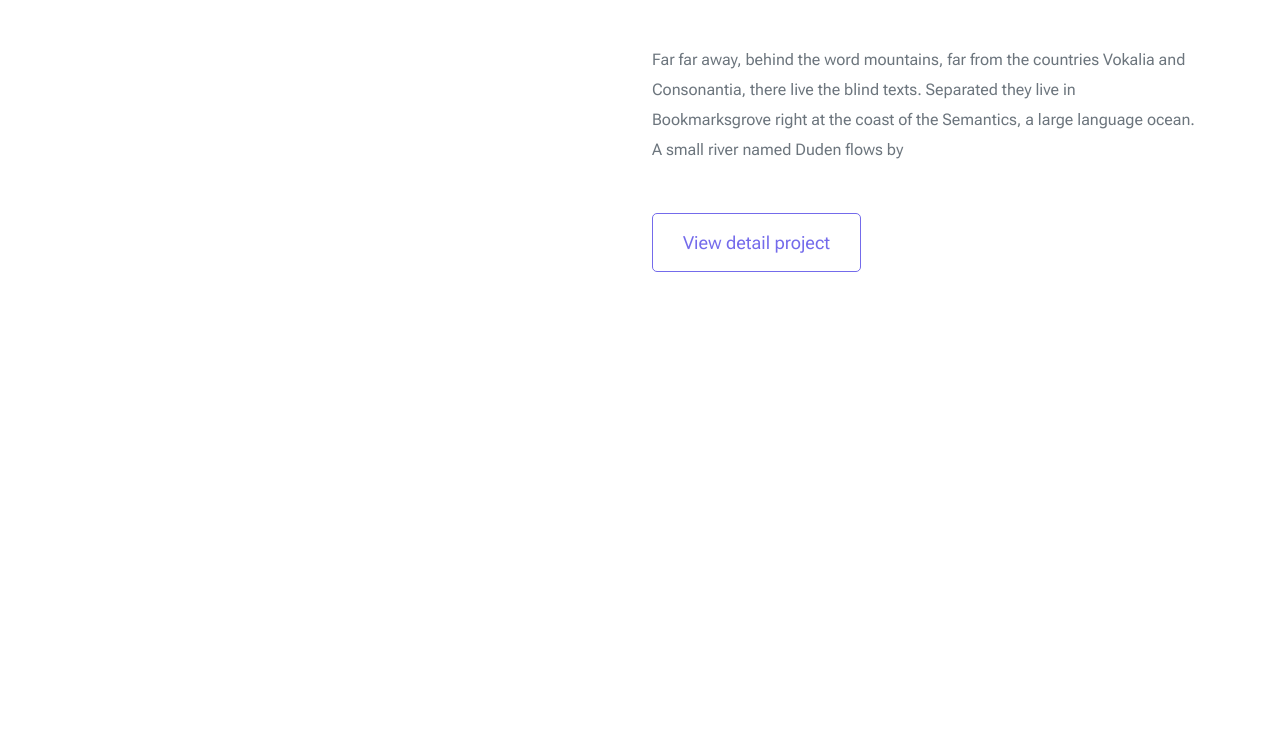
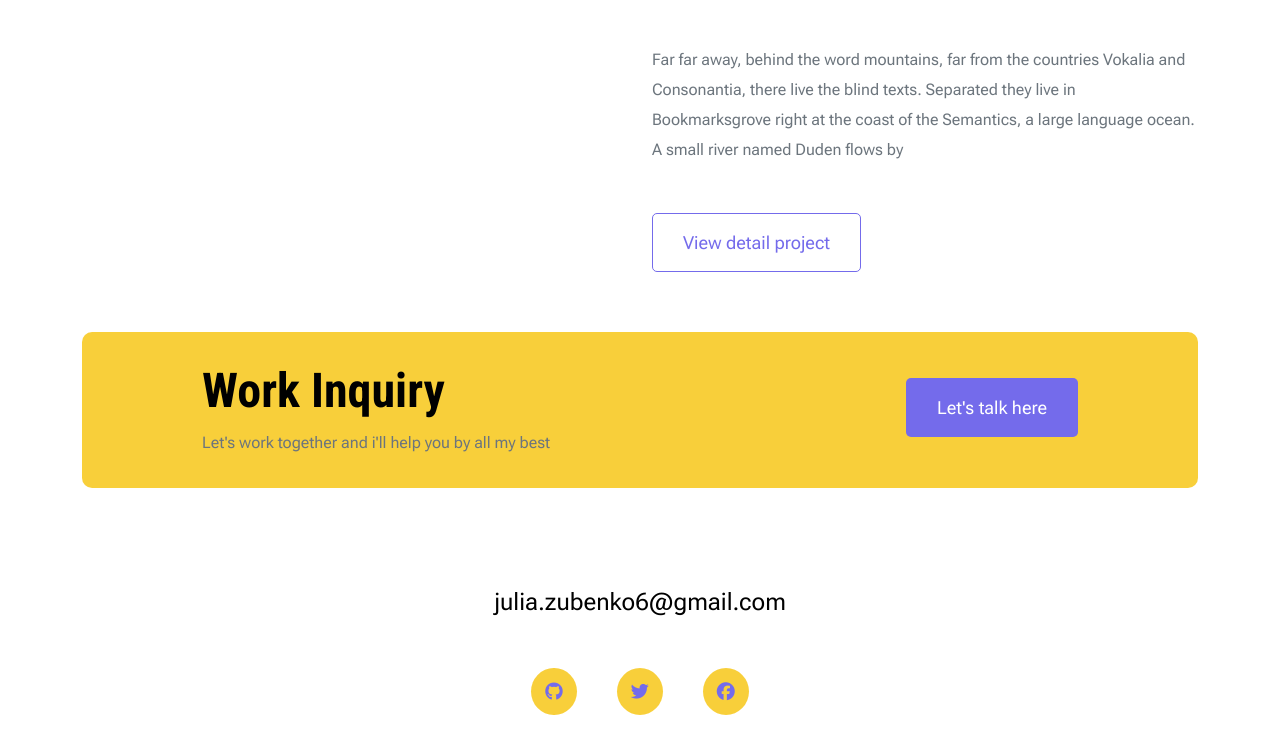
Before and after one commit to yuliiazubenko/portfolio-project, a plain HTML site: page index.html in a window 1280 px wide. Shown: the part 1682-2436 px from the top of the page. Before the commit the page ends 1954 px from the top, so only its background shows below. Drawn offline with nearby package versions, Linux system fonts and the light colour scheme.

Commit message:
Added footer

```diff
--- a/index.html
+++ b/index.html
@@ -136,6 +136,40 @@
           </div>
         </div>
       </div>
+      <footer>
+        <div
+          class="contact-box d-flex justify-content-between mb-5 d-none d-md-flex"
+        >
+          <div>
+            <h3>Work Inquiry</h3>
+            <p class="text-muted">
+              Let's work together and i'll help you by all my best
+            </p>
+          </div>
+          <div>
+            <a href="" class="btn btn-branding mt-3">Let's talk here</a>
+          </div>
+        </div>
+        <div class="d-flex justify-content-center mb-5">
+          <a href="mailto:julia.zubenko6@gmail.com" class="email-link mt-5">
+            julia.zubenko6@gmail.com
+          </a>
+        </div>
+        <div class="social-links d-flex justify-content-center">
+          <a href="https://github.com/yuliiazubenko" target="_blank">
+            <i class="fa-brands fa-github"></i>
+          </a>
+          <a href="https://twitter.com/yu06z" target="_blank">
+            <i class="fa-brands fa-twitter"></i>
+          </a>
+          <a
+            href="https://www.facebook.com/profile.php?id=100015289208666"
+            target="_blank"
+          >
+            <i class="fa-brands fa-facebook"></i>
+          </a>
+        </div>
+      </footer>
     </div>
   </body>
 </html>
--- a/styles/portfolio.css
+++ b/styles/portfolio.css
@@ -1,6 +1,6 @@
 :root {
   --branding-color: #746beb;
-  --secondary-color: #ffc700;
+  --secondary-color: #f7c308cb;
   --heading-font-family: "Roboto Condensed", sans-serif;
   --default-font-family: "Roboto Flex", sans-serif;
 }
@@ -27,6 +27,10 @@ h1 {
 
 h2 {
   font-size: 64px;
+}
+
+h3 {
+  font-size: 48px;
 }
 
 p {
@@ -135,6 +139,46 @@ nav li.active a {
   color: var(--branding-color);
 }
 
+footer {
+  margin: 60px 0;
+}
+
+footer .email-link {
+  text-decoration: none;
+  color: black;
+  font-size: 24px;
+}
+
+footer .email-link:hover {
+  color: var(--branding-color);
+  text-decoration: underline;
+}
+
+footer .social-links a {
+  margin: 0 20px;
+  color: var(--branding-color);
+  font-size: 18px;
+  background: var(--secondary-color);
+  padding: 10px 14px;
+  border-radius: 50%;
+  transition: all 100ms ease-in-out;
+}
+
+footer .contact-box {
+  background: var(--secondary-color);
+  padding: 30px 120px;
+  border-radius: 10px;
+}
+
+footer .contact-box p {
+  margin: 0;
+}
+
+footer .social-links a:hover {
+  color: white;
+  background: var(--branding-color);
+}
+
 @media (max-width: 900px) {
   h1 {
     font-size: 50px;
@@ -142,6 +186,10 @@ nav li.active a {
 
   h2 {
     font-size: 40px;
+  }
+
+  h3 {
+    font-size: 18px;
   }
 
   .hero {
```
Also changed, not shown: images/facebook.png (added), images/instagram.png (added), images/twitter.png (added).
